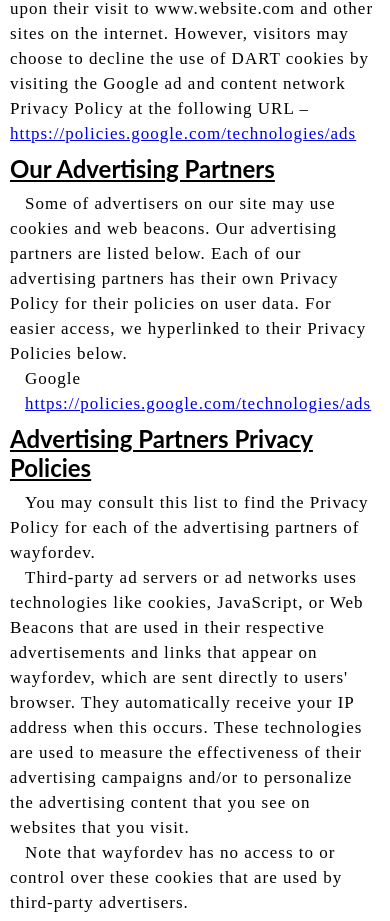
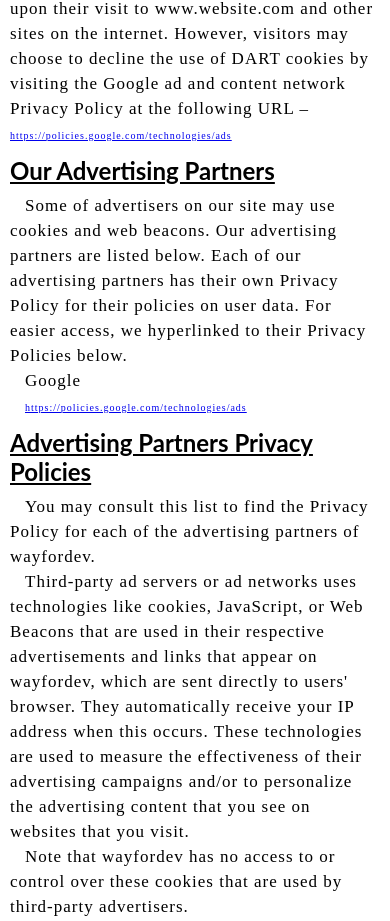
Before and after one commit to Workwithnk/WayFordev, a React (Create React App) app: page /privacypolicy in a window 390 px wide. Shown: the part 2020-2941 px from the top of the page. Built offline with nearby package versions, Linux system fonts and the light colour scheme.

Commit message:
styling privacy

```diff
--- a/public/index.html
+++ b/public/index.html
@@ -1,7 +1,11 @@
 <!DOCTYPE html>
 <html lang="en">
   <head>
-    <script data-ad-client="ca-pub-9522587122313818" async src="https://pagead2.googlesyndication.com/pagead/js/adsbygoogle.js"></script>
+    <script
+      data-ad-client="ca-pub-9522587122313818"
+      async
+      src="https://pagead2.googlesyndication.com/pagead/js/adsbygoogle.js"
+    ></script>
     <meta charset="utf-8" />
     <link rel="icon" href="./Logo.png" />
     <meta name="viewport" content="width=device-width, initial-scale=1" />
--- a/src/CSS/CommanPrivacy.css
+++ b/src/CSS/CommanPrivacy.css
@@ -64,6 +64,10 @@
   line-height: 25px;
 }
 
+.commanPrivacy a {
+  font-size: 13px;
+}
+
 /* media queries */
 @media only screen and (max-width: 460px) {
   .singleLink_Sitemap {
@@ -72,4 +76,7 @@
   .links_sitemap a {
     font-size: 16px;
   }
+  .commanPrivacy a {
+    font-size: 10px;
+  }
 }
```
